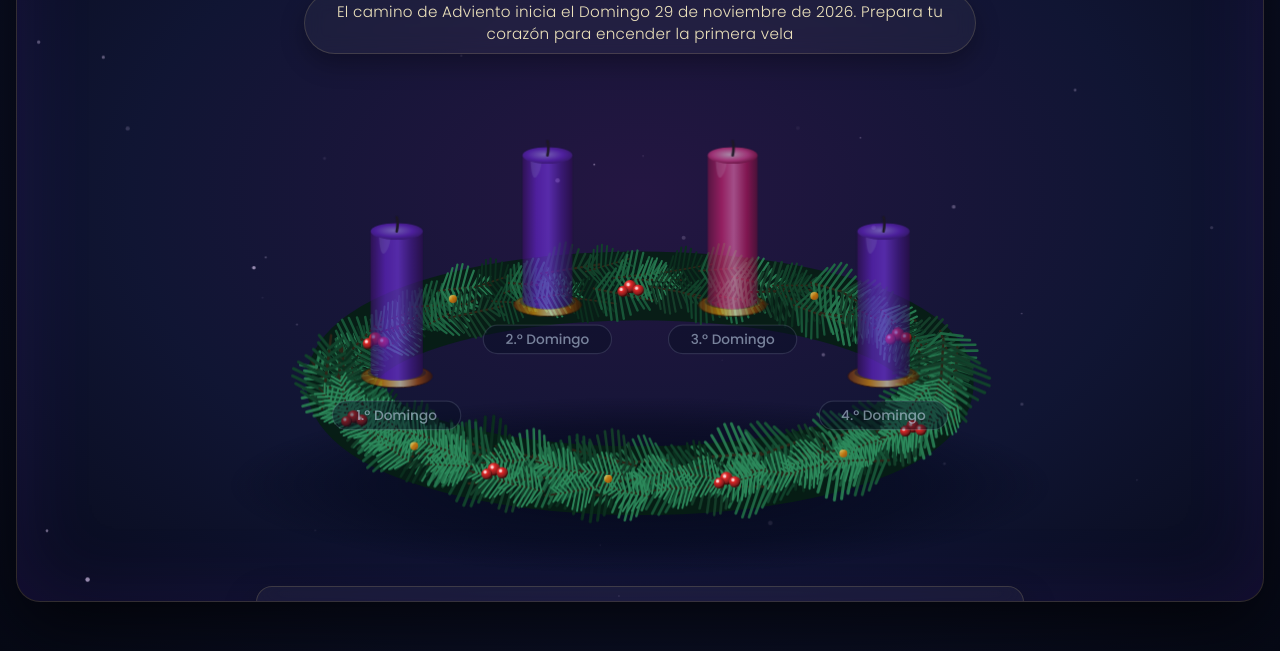
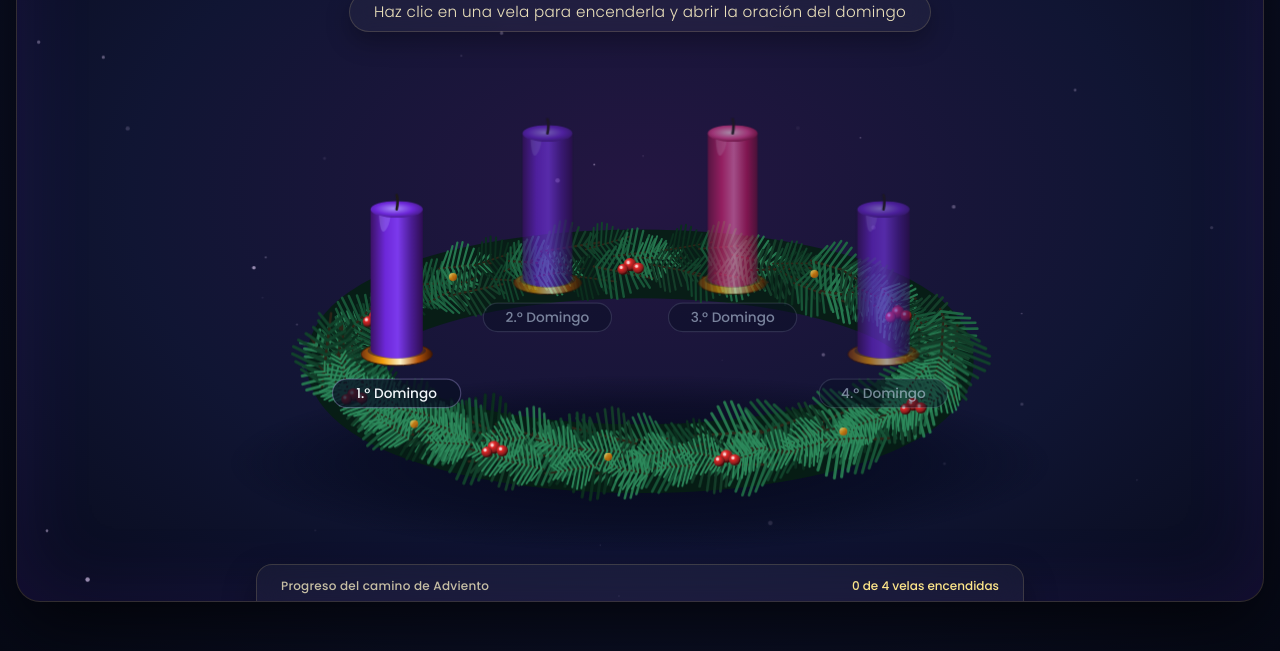
Before and after one commit to pastoralybienestar/Adviento, a plain HTML site: page index.html in a window 1280 px wide. Shown: the part 149-800 px from the top of the page. Drawn offline with Linux system fonts and the light colour scheme.

Commit message:
Update index.html

```diff
--- a/index.html
+++ b/index.html
@@ -1327,7 +1327,7 @@
                 shortName: '1.º Domingo',
                 title: 'PRIMER DOMINGO',
                 subtitle: 'Domingo 29 de noviembre de 2026',
-                unlockDate: new Date(2026, 10, 29, 0, 0, 0),
+                unlockDate: new Date(2026, 10, 25, 0, 0, 0),
                 endDate: new Date(2026, 10, 30, 0, 0, 0),
                 unlockDateLabel: 'Domingo 29 de noviembre de 2026',
                 shortDate: '29 nov',
```
